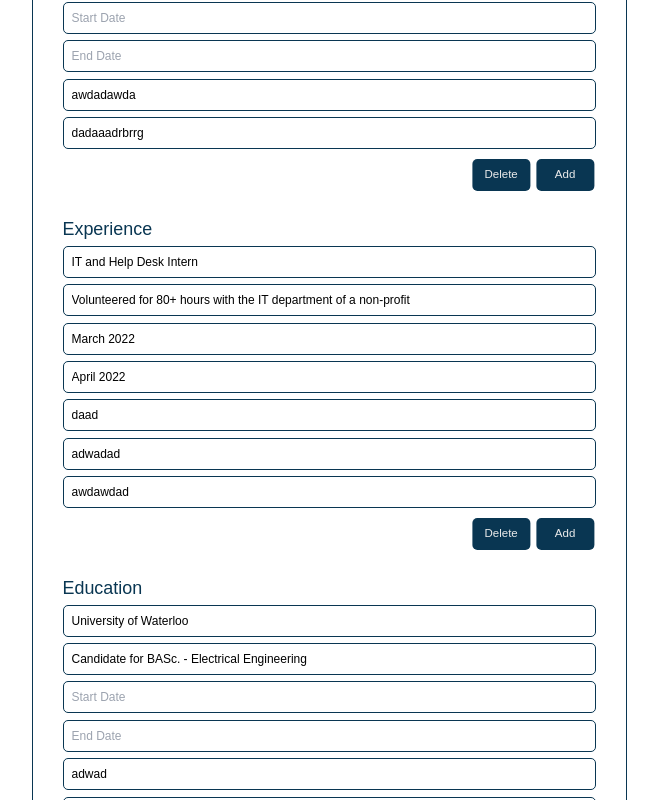
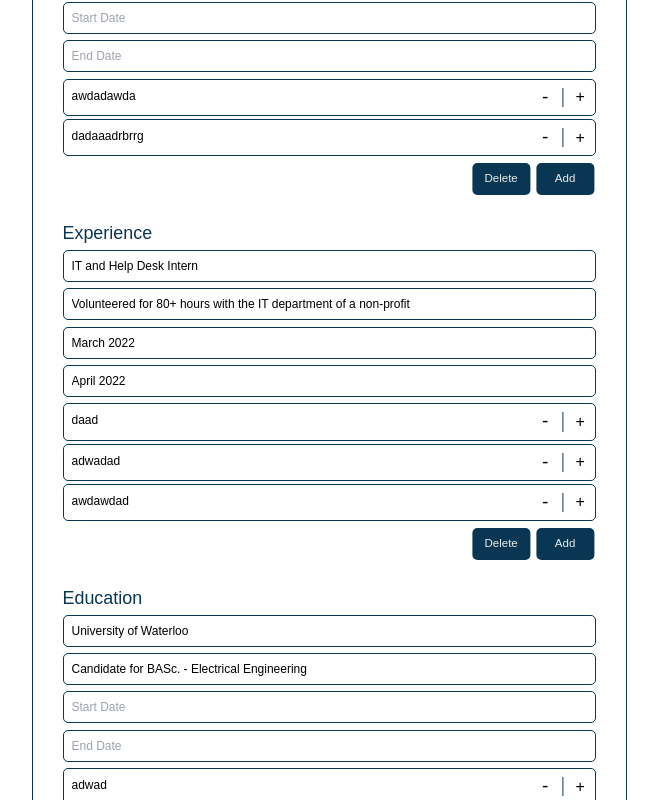
Before and after one commit to farzanmirshekari/resumaker, a React (Create React App) app: page / in a window 1280 px wide. Shown: the part 720-1520 px from the top of the page, without its empty margins (311-969 px from the left). Built offline with nearby package versions, Linux system fonts and the light colour scheme.

Commit message:
Implemented ability to have any number of detail items

```diff
--- a/src/App.css
+++ b/src/App.css
@@ -22,13 +22,23 @@
     box-shadow: rgba(17, 17, 26, 0.1) 0px 8px 24px, rgba(17, 17, 26, 0.1) 0px 16px 56px, rgba(17, 17, 26, 0.1) 0px 24px 80px;
 }
 
+.detail_input_field_container {
+    border-radius: 5px;
+    border: 1px solid #093652;
+}
+
+.detail_input_field {
+    border-radius: 5px;
+    font-size: 9pt
+}
+
 .input_field {
     border-radius: 5px;
     font-size: 9pt;
     border: 1px solid #093652;
 }
 
-.input_field:focus {
+.input_field:focus, .detail_input_field:focus {
     outline: none;
 }
 
--- a/src/App.tsx
+++ b/src/App.tsx
@@ -56,7 +56,6 @@ class App extends Component<{}, State>{
     ) => {
       return ( e : React.ChangeEvent<HTMLInputElement> ) => {
         const { name, value } = e.target;
-
         this.setState((prev_state) => ({
           ...prev_state,
           [property] : [
@@ -70,6 +69,19 @@ class App extends Component<{}, State>{
         }));
       };
     };
+
+    handleDetailsInputArrayChange = (
+      property: "experience" | "education" | "projects",
+      index: number,
+      detail_index: number
+    ) => {
+      return ( e : React.ChangeEvent<HTMLInputElement> ) => {
+        const { value } = e.target;
+        const state_json = JSON.parse(JSON.stringify(this.state));
+        state_json[property][index].details[detail_index] = value;
+        this.setState(JSON.parse(JSON.stringify(state_json)));
+      }
+    }
 
     handleInputChange = ( e : React.ChangeEvent<HTMLInputElement> ) => {
       const { name, value } = e.target;
@@ -85,6 +97,11 @@ class App extends Component<{}, State>{
         }
       }));
     };
+
+    handleDetailAdd = () => {
+      const state_json = JSON.parse(JSON.stringify(this.state));
+      console.log(state_json);
+    }
 
     handleItemDelete =  ( property: "experience" | "education" | "projects", id: string ) => {
       this.setState((prev_state) => ({
@@ -168,6 +185,8 @@ class App extends Component<{}, State>{
                   {...this.state}
                   onInputChange = {this.handleInputChange}
                   onInputArrayChange = {this.handleInputArrayChange}
+                  onDetailsInputArrayChange = {this.handleDetailsInputArrayChange}
+                  onDetailAdd = {this.handleDetailAdd}
                   onItemDelete = {this.handleItemDelete}
                   onEducationItemAdd = {this.handleEducationItemAdd}
                   onExperienceItemAdd = {this.handleExperienceItemAdd}
--- a/src/components/Form.tsx
+++ b/src/components/Form.tsx
@@ -13,10 +13,20 @@ interface Props extends State {
         property: "experience" | "education" | "projects",
         index: number
     ) => (e: React.ChangeEvent<HTMLInputElement>) => void;
+    onDetailsInputArrayChange: (
+        property: "experience" | "education" | "projects",
+        index: number,
+        detail_index: number
+    ) => (e : React.ChangeEvent<HTMLInputElement>) => void;
+    onDetailAdd: () => void;
     onItemDelete: (property: "experience" | "education" | "projects", id: string) => void;
     onExperienceItemAdd: () => void;
     onEducationItemAdd: () => void;
     onProjectsItemAdd: () => void;
+}
+
+const onFormSubmit = (e: React.FormEvent<HTMLFormElement>) => {
+    e.preventDefault();
 }
 
 function Form ({
@@ -27,6 +37,8 @@ function Form ({
     projects,
     onInputChange,
     onInputArrayChange,
+    onDetailsInputArrayChange,
+    onDetailAdd,
     onItemDelete,
     onExperienceItemAdd,
     onEducationItemAdd,
@@ -34,7 +46,7 @@ function Form ({
 } : Props) {
 
     return (
-        <form>
+        <form onSubmit={onFormSubmit}>
             <section>
                 <h2 className = 'mb-1' style={{ color: '#093652' }}>Personal Details</h2>
                 <Personal_Details_Input_Group
@@ -62,6 +74,8 @@ function Form ({
                                     item = {item}
                                     index = {index}
                                     onInputArrayChange = {onInputArrayChange}
+                                    onDetailsInputArrayChange = {onDetailsInputArrayChange}
+                                    onDetailAdd = {onDetailAdd}
                                     onItemDelete = {onItemDelete}
                                     onItemAdd = {onProjectsItemAdd}
                                 />
@@ -83,6 +97,7 @@ function Form ({
                                     item = {item}
                                     index = {index}
                                     onInputArrayChange = {onInputArrayChange}
+                                    onDetailsInputArrayChange = {onDetailsInputArrayChange}
                                     onItemDelete = {onItemDelete}
                                     onItemAdd = {onExperienceItemAdd}
                                 />
@@ -104,6 +119,7 @@ function Form ({
                                     item = {item}
                                     index = {index}
                                     onInputArrayChange = {onInputArrayChange}
+                                    onDetailsInputArrayChange = {onDetailsInputArrayChange}
                                     onItemDelete = {onItemDelete}
                                     onItemAdd = {onEducationItemAdd}
                                 />
--- a/src/components/input_groups/Education_Input_Group.tsx
+++ b/src/components/input_groups/Education_Input_Group.tsx
@@ -1,4 +1,5 @@
 import { Education } from "../../models/interface-models";
+import Detail_Input_Field from "../micro_components/Detail_Input_FIeld";
 import Input_Field from "../micro_components/Input_Field";
 
 interface Props {
@@ -8,6 +9,11 @@ interface Props {
         property: "experience" | "education" | "projects",
         index: number
     ) => (e : React.ChangeEvent<HTMLInputElement>) => void;
+    onDetailsInputArrayChange: (
+        property: "experience" | "education" | "projects",
+        index: number,
+        detail_index: number
+    ) => (e : React.ChangeEvent<HTMLInputElement>) => void;
     onItemDelete: (
         property: "experience" | "education" | "projects",
         id: string
@@ -15,12 +21,9 @@ interface Props {
     onItemAdd: () => void;
 }
 
-function Education_Input_Group ( { item, index, onInputArrayChange, onItemDelete, onItemAdd } : Props ) {
+function Education_Input_Group ( { item, index, onInputArrayChange, onDetailsInputArrayChange, onItemDelete, onItemAdd } : Props ) {
 
     const { id, education_institute, program, start_date, end_date, details } = item;
-
-    console.log(details.length)
-    console.log(details)
 
     return (
         <div key={index} className = 'flex flex-col gap-1 input_form_group'>
@@ -49,14 +52,15 @@ function Education_Input_Group ( { item, index, onInputArrayChange, onItemDelete
                 onChange = {onInputArrayChange("education", index)}
             />
             {
-                details.map((details_item, index) => {
+                details.map((details_item, detail_index) => {
                     return (
-                        <Input_Field
-                            key = {index}
+                        <Detail_Input_Field
+                            key = {`education_description-${detail_index}`}
+                            id = {`education_description-${detail_index}`}
                             label = "Description"
                             value = {details_item}
-                            name = "description"
-                            onChange={onInputArrayChange("education", index)}
+                            name = {`education_description-${detail_index}`}
+                            onChange={onDetailsInputArrayChange("education", index, detail_index)}
                         />
                     )
                 })
--- a/src/components/input_groups/Experience_Input_Group.tsx
+++ b/src/components/input_groups/Experience_Input_Group.tsx
@@ -1,4 +1,5 @@
 import { Experience } from "../../models/interface-models";
+import Detail_Input_Field from "../micro_components/Detail_Input_FIeld";
 import Input_Field from "../micro_components/Input_Field";
 
 interface Props {
@@ -8,6 +9,11 @@ interface Props {
         property: "experience" | "education" | "projects",
         index: number
     ) => (e : React.ChangeEvent<HTMLInputElement>) => void;
+    onDetailsInputArrayChange: (
+        property: "experience" | "education" | "projects",
+        index: number,
+        detail_index: number
+    ) => (e : React.ChangeEvent<HTMLInputElement>) => void;
     onItemDelete: (
         property: "experience" | "education" | "projects",
         id: string
@@ -15,7 +21,7 @@ interface Props {
     onItemAdd: () => void;
 }
 
-function Experience_Input_Group ( { item, index, onInputArrayChange, onItemDelete, onItemAdd } : Props ) {
+function Experience_Input_Group ( { item, index, onInputArrayChange, onDetailsInputArrayChange, onItemDelete, onItemAdd } : Props ) {
 
     const { id, position, overview, start_date, end_date, details } = item;
 
@@ -46,14 +52,15 @@ function Experience_Input_Group ( { item, index, onInputArrayChange, onItemDelet
                 onChange = {onInputArrayChange("experience", index)}
             />
             {
-                details.map((details_item, index) => {
+                details.map((details_item, detail_index) => {
                     return (
-                        <Input_Field
-                            key = {index}
+                        <Detail_Input_Field
+                            key = {`experience_description-${detail_index}`}
+                            id = {`experience_description-${detail_index}`}
                             label = "Description"
                             value = {details_item}
-                            name = "description"
-                            onChange={onInputArrayChange("experience", index)}
+                            name = {`experience_description-${detail_index}`}
+                            onChange={onDetailsInputArrayChange("experience", index, detail_index)}
                         />
                     )
                 })
--- a/src/components/input_groups/Project_Input_Group.tsx
+++ b/src/components/input_groups/Project_Input_Group.tsx
@@ -1,4 +1,5 @@
 import { Project } from "../../models/interface-models";
+import Detail_Input_Field from "../micro_components/Detail_Input_FIeld";
 import Input_Field from "../micro_components/Input_Field";
 
 interface Props {
@@ -8,6 +9,12 @@ interface Props {
         property: "experience" | "education" | "projects",
         index: number
     ) => (e : React.ChangeEvent<HTMLInputElement>) => void;
+    onDetailsInputArrayChange: (
+        property: "experience" | "education" | "projects",
+        index: number,
+        detail_index: number
+    ) => (e : React.ChangeEvent<HTMLInputElement>) => void;
+    onDetailAdd: () => void;
     onItemDelete: (
         property: "experience" | "education" | "projects",
         id: string
@@ -15,11 +22,9 @@ interface Props {
     onItemAdd: () => void;
 }
 
-function Project_Input_Group ( { item, index, onInputArrayChange, onItemDelete, onItemAdd } : Props ) {
+function Project_Input_Group ( { item, index, onInputArrayChange, onDetailsInputArrayChange, onDetailAdd, onItemDelete, onItemAdd } : Props ) {
 
     const { id, title, overview, github_repository, tools, start_date, end_date, details } = item;
-
-    console.log(details)
 
     return (
         <div key={index} className = 'flex flex-col gap-1 input_form_group'>
@@ -60,14 +65,16 @@ function Project_Input_Group ( { item, index, onInputArrayChange, onItemDelete,
                 onChange = {onInputArrayChange("projects", index)}
             />
             {
-                details.map((details_item, index) => {
+                details.map((details_item, detail_index) => {
                     return (
-                        <Input_Field
-                            key = {index}
+                        <Detail_Input_Field
+                            key = {`project_description-${detail_index}`}
+                            id = {`project_description-${detail_index}`}
                             label = "Description"
                             value = {details_item}
-                            name = "description"
-                            onChange={onInputArrayChange("projects", index)}
+                            name = {`project_description-${detail_index}`}
+                            onChange = {onDetailsInputArrayChange("projects", index, detail_index)}
+                            onItemAdd = {onDetailAdd}
                         />
                     )
                 })
--- /dev/null
+++ b/src/components/micro_components/Detail_Input_FIeld.tsx
@@ -0,0 +1,41 @@
+import { v4 as uuidv4 } from "uuid";
+import './../../App.css';
+
+interface Props {
+    label: string;
+    value: string;
+    name: string;
+    id?: string;
+    onChange?: (e: React.ChangeEvent<HTMLInputElement>) => void;
+    onItemAdd?: (e: React.MouseEvent<HTMLButtonElement>) => void;
+    onItemDelete?: (e: React.MouseEvent<HTMLButtonElement>) => void;
+}
+
+function Detail_Input_Field( { label, value, id, name, onChange, onItemAdd, onItemDelete } : Props) {
+
+    if (!id) {
+        id = `input_${label.split(' ').join('_')}-${uuidv4()}`;
+    }
+
+    return (
+        <label htmlFor={id} className = 'flex flex-row justify-center items-center detail_input_field_container'>
+            <input
+                type = 'text'
+                id = {id}
+                value = {value}
+                placeholder = {label}
+                name = {name}
+                onChange = {onChange}
+                className = 'relative w-11/12 h-10 pl-2.5 pr-2.5 detail_input_field mb-1'
+            />
+            <div className = 'relative h-10 flex flex-row justify-start items-center w-1/12 -translate-x-3 gap-4'>
+                <button className = 'relative w-1/2 h-10 -mt-0.5 text-2xl' onClick = {onItemDelete}>-</button>
+                <div className = 'relative h-6 bg-black' style = {{ width: `${1}px`, backgroundColor: '#093652' }}></div>
+                <button className = 'relative w-1/2 h-10 text-xl' onClick = {onItemAdd}>+</button>
+            </div>
+        </label>
+    )
+
+}
+
+export default Detail_Input_Field;
--- a/src/components/micro_components/Input_Field.tsx
+++ b/src/components/micro_components/Input_Field.tsx
@@ -1,3 +1,4 @@
+import { v4 as uuidv4 } from "uuid";
 import './../../App.css';
 
 interface Props {
@@ -11,7 +12,7 @@ interface Props {
 function Input_Field( { label, value, id, name, onChange } : Props) {
 
     if (!id) {
-        id = `input_${label.split(' ').join('_')}`;
+        id = `input_${label.split(' ').join('_')}-${uuidv4()}`;
     }
 
     return (
```
